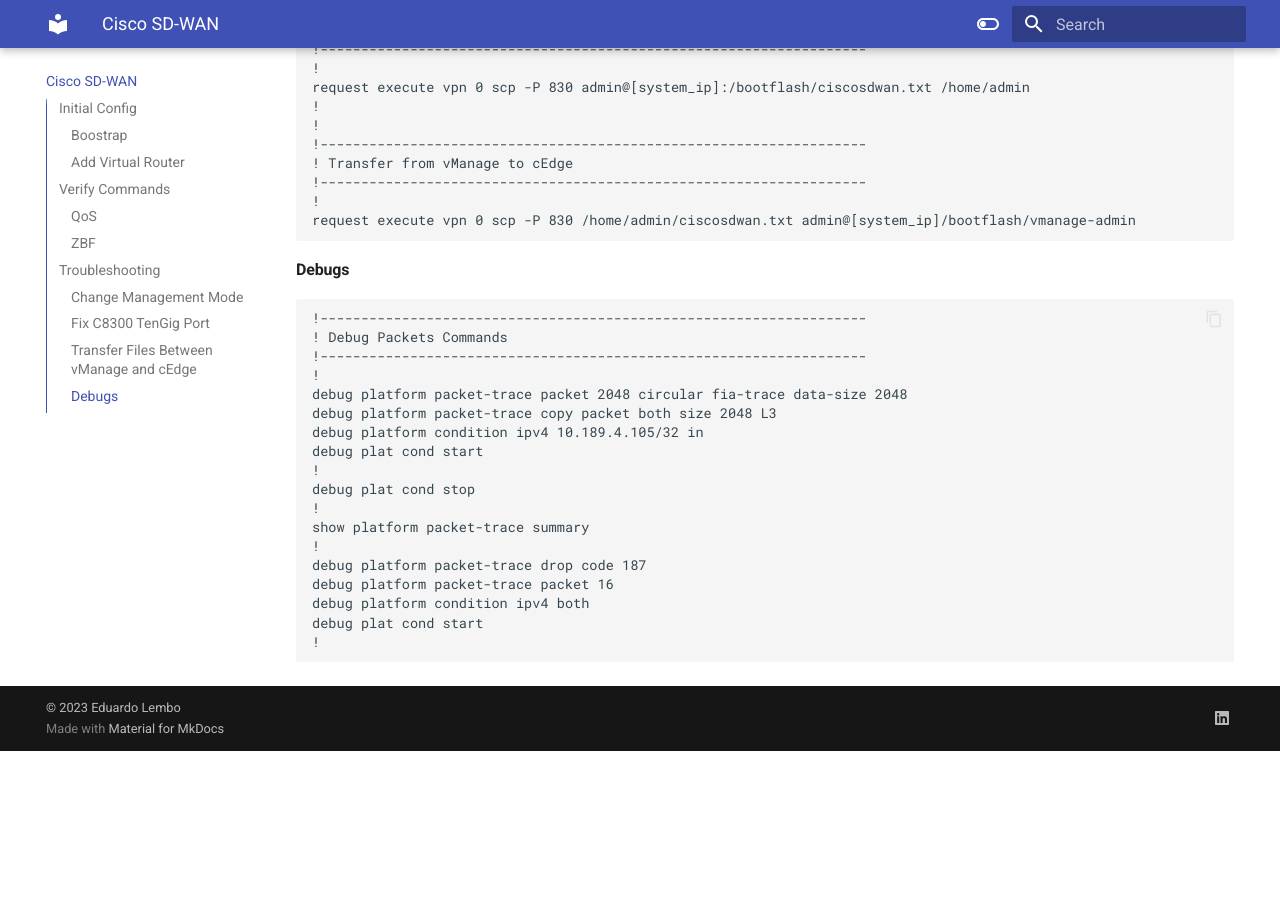
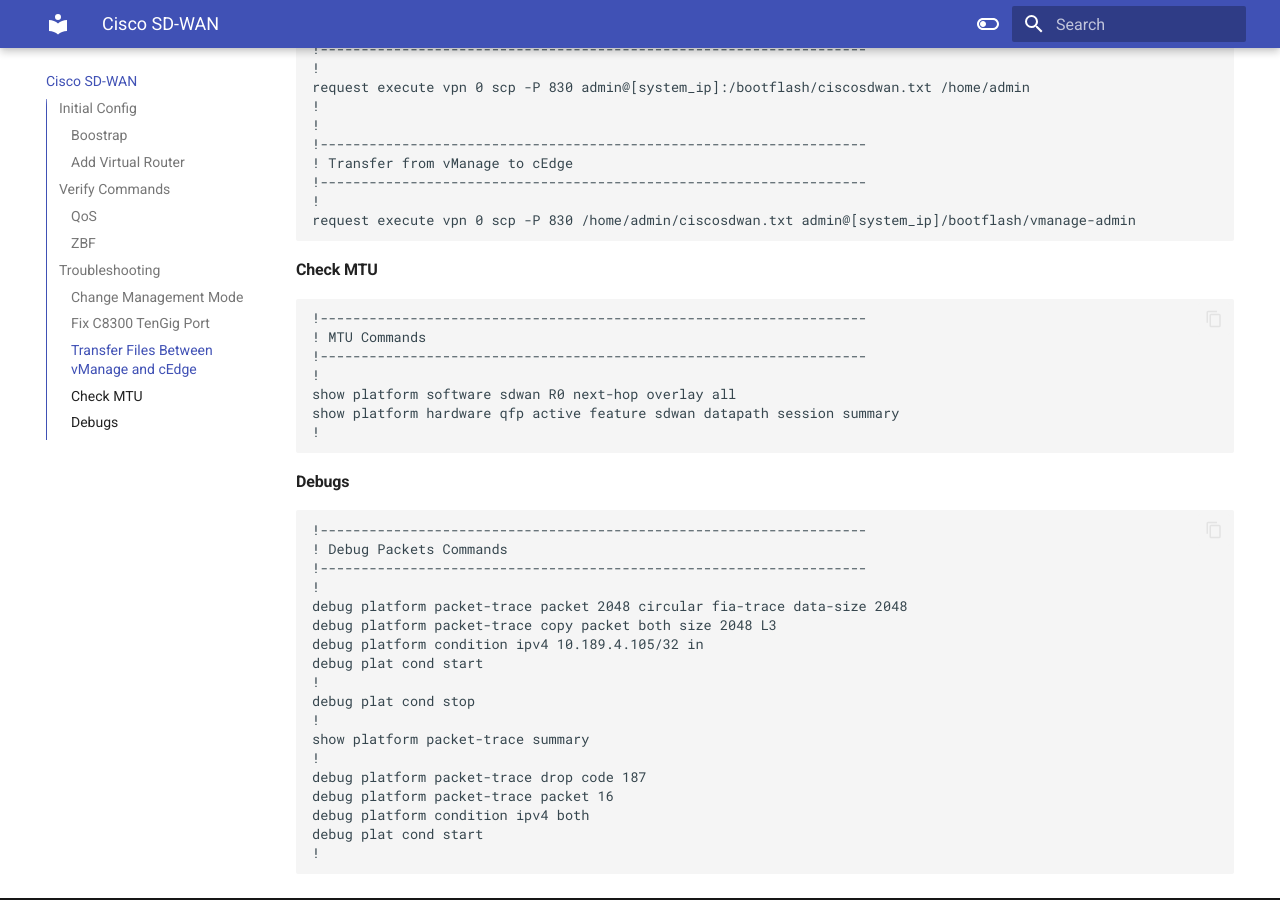
Before and after one commit to elembo/projects-utils, an MkDocs documentation site: the page built from docs/sd-wan.md, in a window 1280 px wide and 900 px high, scrolled down 3862 px. Built offline with MkDocs 1.6.1 and Material for MkDocs 9.7.7, drawn with Linux system fonts in a browser that asks for light colours; before the commit the page ends 4613 px from its top, so only the background shows below that.

```diff
--- a/docs/sd-wan.md
+++ b/docs/sd-wan.md
@@ -193,6 +193,16 @@
     !
     request execute vpn 0 scp -P 830 /home/admin/ciscosdwan.txt admin@[system_ip]/bootflash/vmanage-admin
 
+#### Check MTU
+
+    !-------------------------------------------------------------------
+    ! MTU Commands
+    !-------------------------------------------------------------------
+    !
+    show platform software sdwan R0 next-hop overlay all
+    show platform hardware qfp active feature sdwan datapath session summary
+    !
+
 #### Debugs
 
     !-------------------------------------------------------------------
```
Also changed, not shown: 1 other file.
